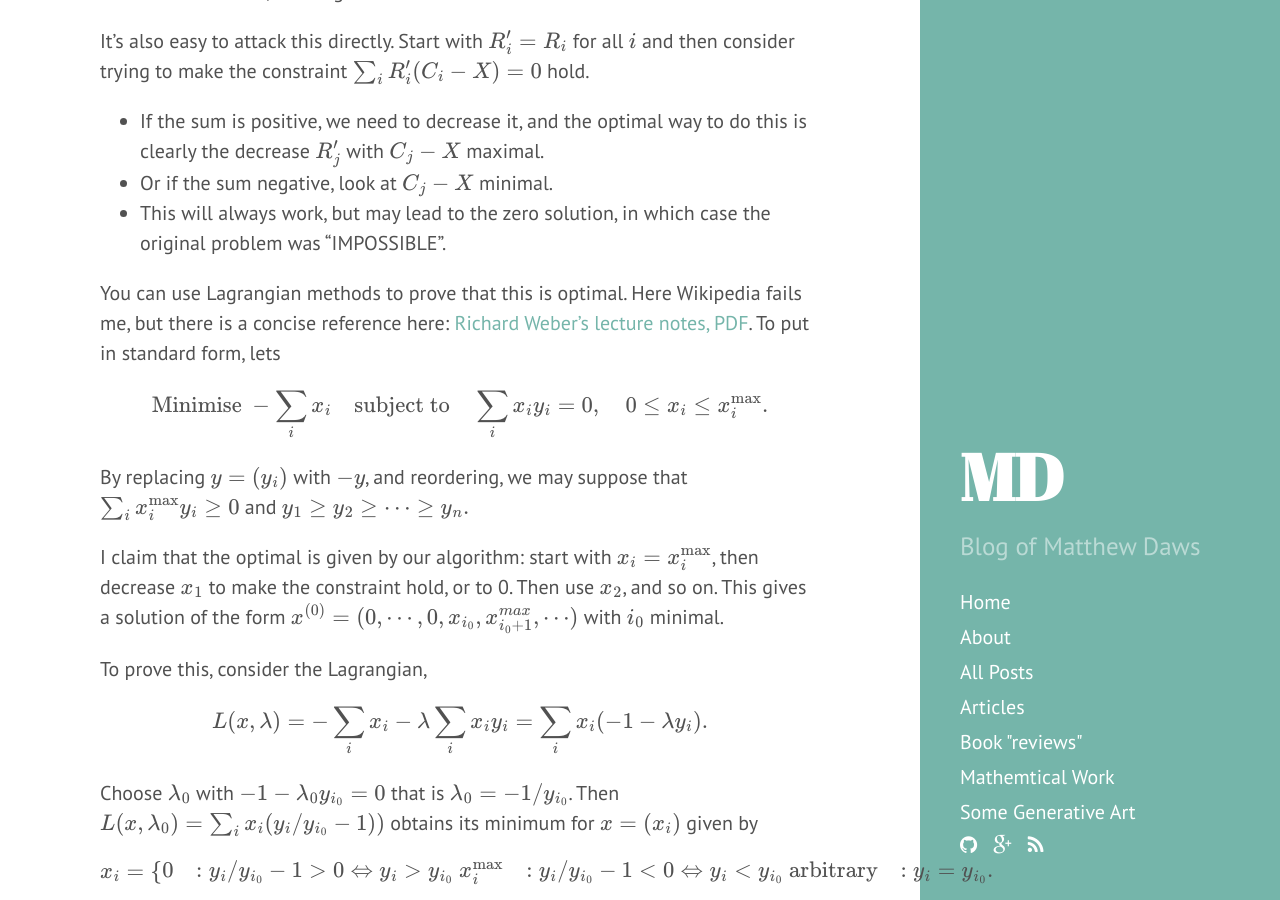
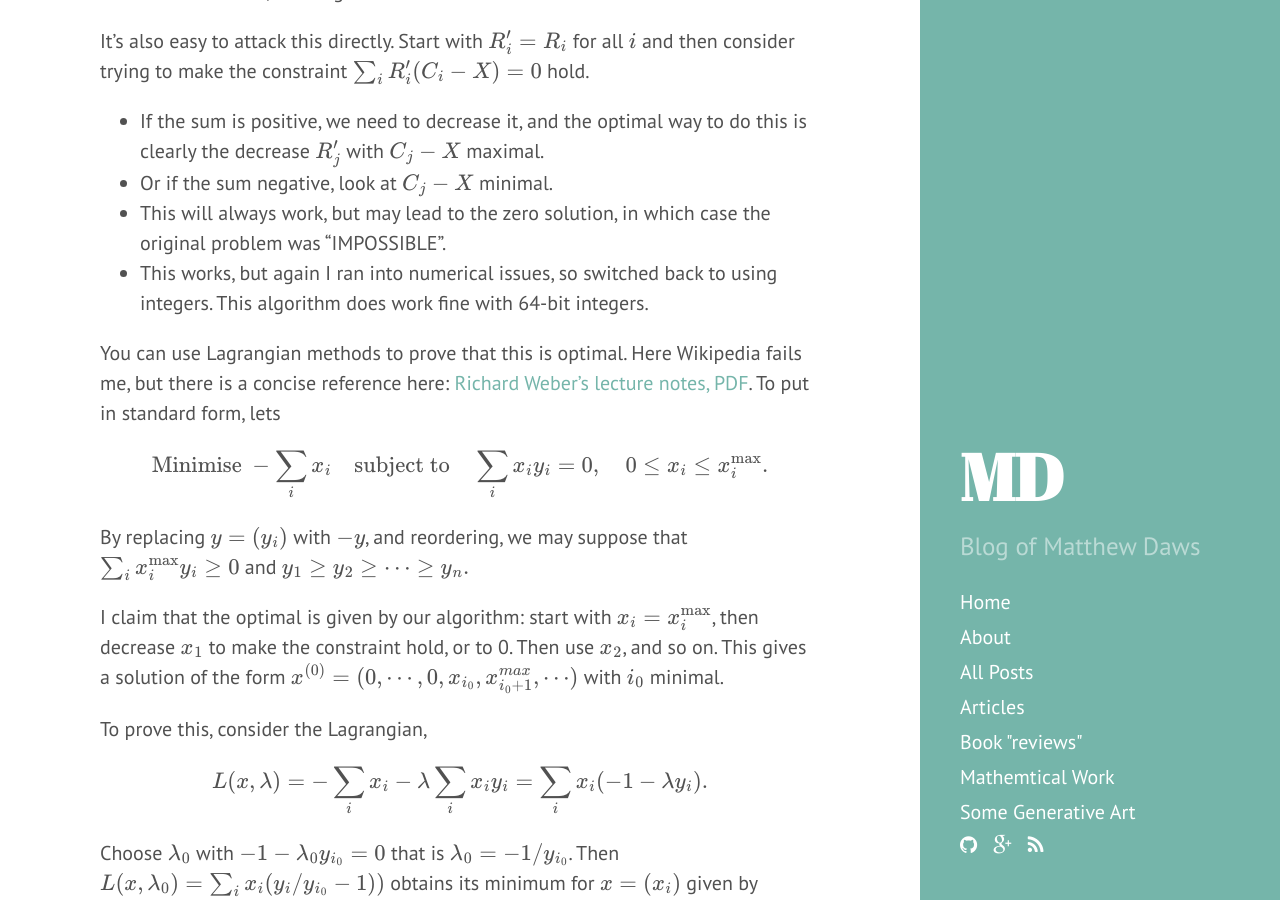
Before and after one commit to MatthewDaws/MatthewDaws.github.io, a Jekyll site: the page built from _posts/2015-06-17-20152.md, in a window 1280 px wide and 900 px high, scrolled down 3489 px. Built offline with Jekyll 4.4.1, drawn with Linux system fonts in a browser that asks for light colours; formulas are drawn with MathJax 3.

Commit message:
Update post

```diff
--- a/_posts/2015-06-17-20152.md
+++ b/_posts/2015-06-17-20152.md
@@ -67,6 +67,7 @@ It's also easy to attack this directly.  Start with \\(R_i'=R_i\\) for all \\(i\
    - If the sum is positive, we need to decrease it, and the optimal way to do this is clearly the decrease \\(R_j'\\) with \\(C_j-X\\) maximal.
    - Or if the sum negative, look at \\(C_j-X\\) minimal.
    - This will always work, but may lead to the zero solution, in which case the original problem was "IMPOSSIBLE".
+   - This works, but again I ran into numerical issues, so switched back to using integers.  This algorithm does work fine with 64-bit integers.
 
 You can use Lagrangian methods to prove that this is optimal.  Here Wikipedia fails me, but there is a concise reference here: [Richard Weber's lecture notes, PDF](http://www.statslab.cam.ac.uk/~rrw1/mor/s.pdf).  To put in standard form, lets
 \\[ \text{Minimise } -\sum_i x_i \quad\text{subject to}\quad \sum_i x_iy_i=0, \quad 0 \leq x_i \leq x_i^{\max}. \\]By replacing \\(y=(y_i)\\) with \\(-y\\), and reordering, we may suppose that \\(\sum_i x_i^{\max}y_i \geq 0\\) and \\( y_1 \geq y_2 \geq \cdots \geq y_n. \\)
```
Also changed, not shown: 2 other files.
